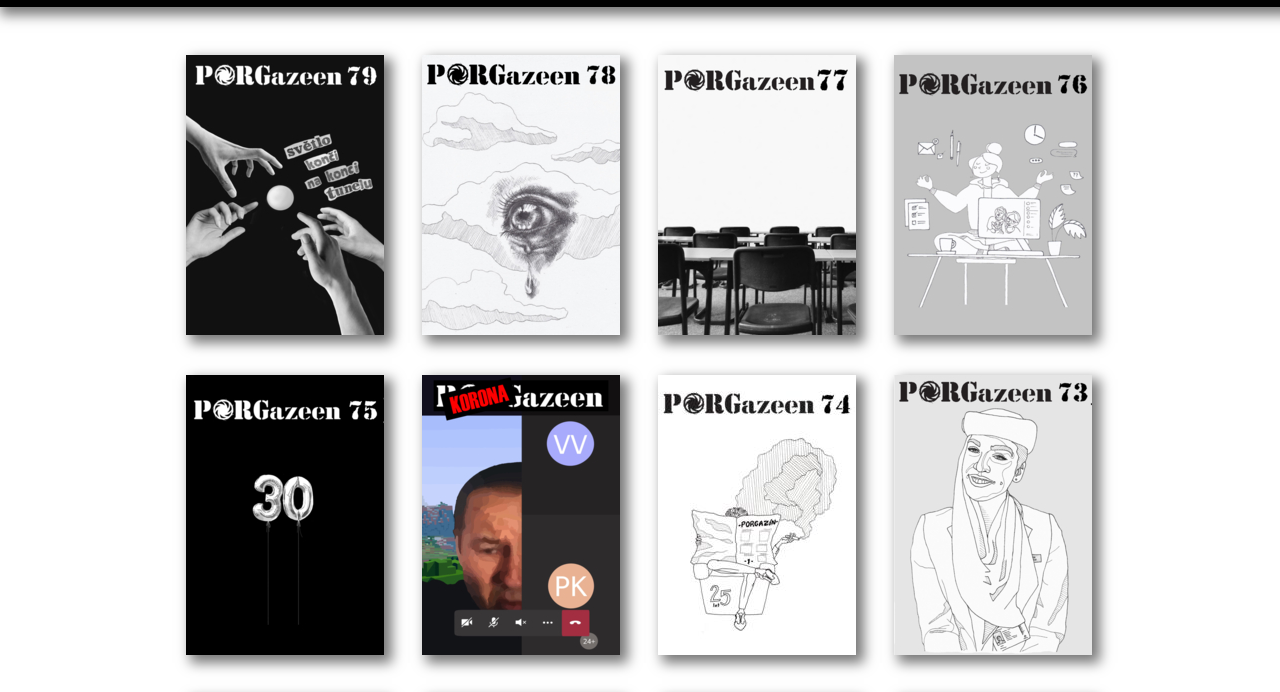
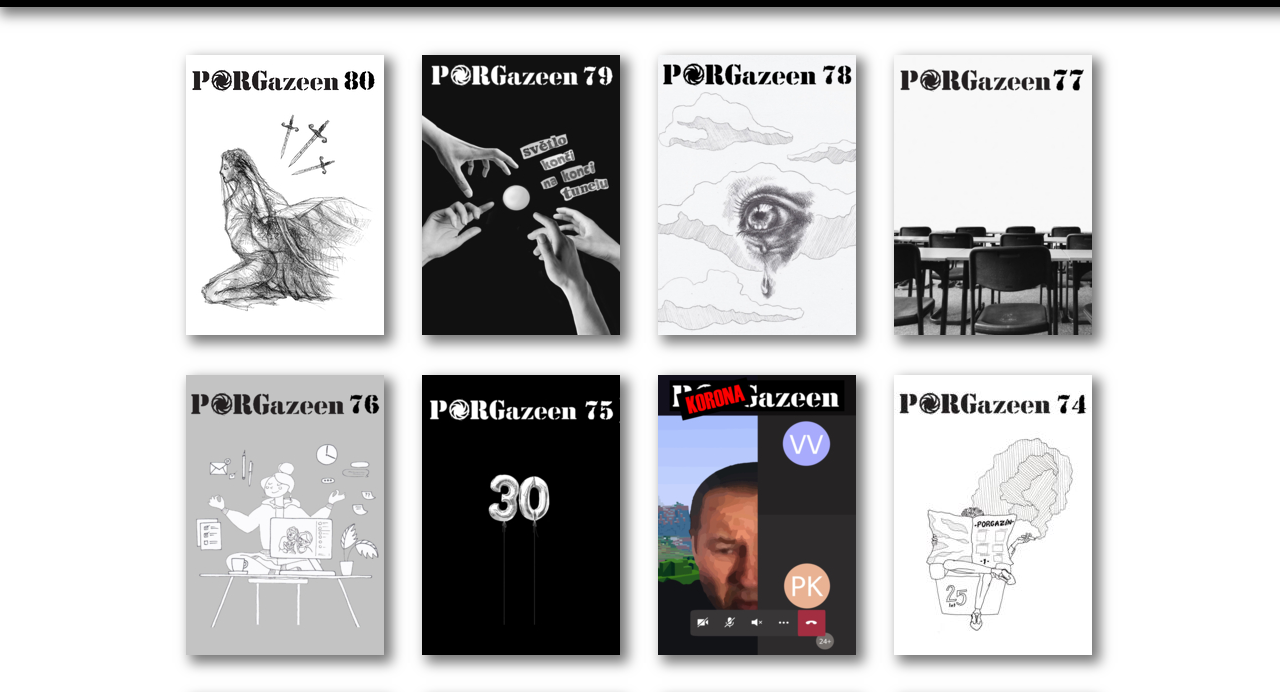
Before and after one commit to porgazeen/archiv, a plain HTML site: page index.html in a window 1280 px wide. Shown: the part 41-733 px from the top of the page. Drawn offline with Linux system fonts and the light colour scheme.

Commit message:
✨ PORGazeen 80

```diff
--- a/index.html
+++ b/index.html
@@ -40,6 +40,9 @@
       <a href="https://porgazeen.cz"><h1>PORGazeen</h1></a>
     </header>
     <main>
+      <a href="soubory/casopisy/80.pdf"
+        ><img src="soubory/titulky/80.jpg" alt="Porgazeen 80"
+      /></a>
       <a href="soubory/casopisy/79.pdf"
         ><img src="soubory/titulky/79.jpg" alt="Porgazeen 79"
       /></a>
```
Also changed, not shown: soubory/titulky/80.jpg (added), 1 other file.
